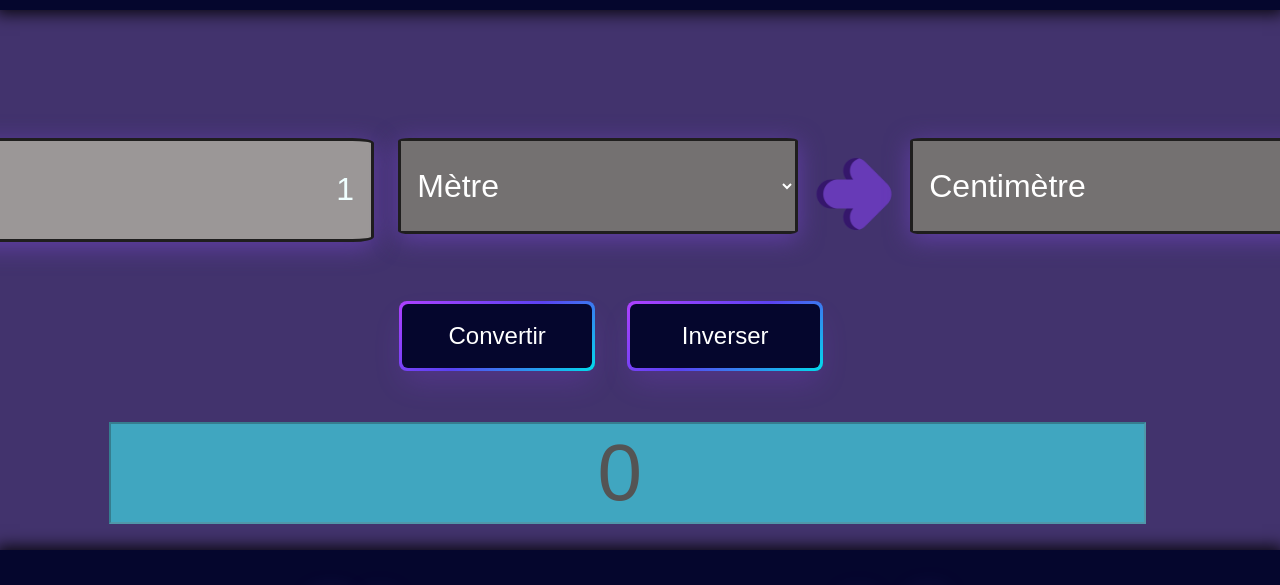
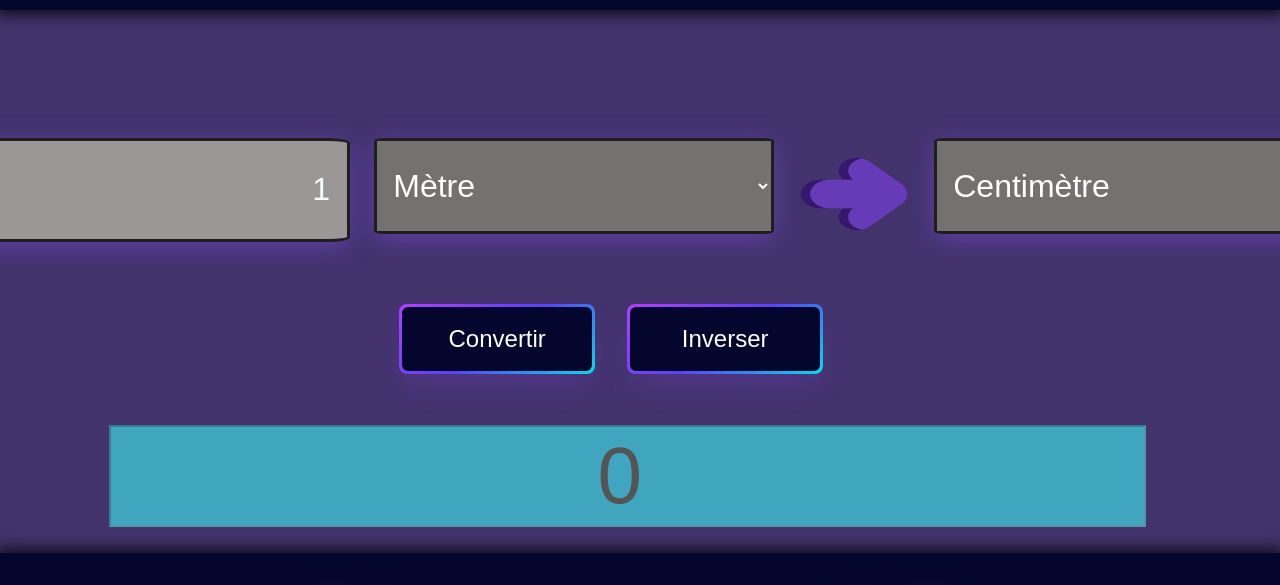
Before and after one commit to Sterbenfr/Convertisseur, a plain HTML site: page MainSite.html in a window 1280 px wide. Shown: the part 211-796 px from the top of the page. Drawn offline with Linux system fonts and the light colour scheme.

Commit message:
test fixing img size

```diff
--- a/Design.css
+++ b/Design.css
@@ -60,8 +60,7 @@ h2 {
 }
 
 
-
-img {
+.Fleche img {
     width: 10rem;
     height: 7rem;
 }
@@ -226,6 +225,11 @@ img {
     display: grid;
 }
 
+img {
+    height: 25px;
+    width: 25px;
+}
+
 /*icon credit :
 monkik: tour
 ariefstudio : fleche
--- a/MainSite.html
+++ b/MainSite.html
@@ -31,7 +31,10 @@
                     <option value="Golden Gate">Golden Gate</option>
                 </select>
             </div>
-            <img src="/Img/fleche-droite.png" alt="Icon-Flèche">
+            <div class="Fleche">
+                <img src="/Img/fleche-droite.png" alt="Icon-Flèche">
+            </div>
+
             <div class="conv-input">
                 <select name="Vers-Unit" id="Vers-Unit">
                     <option value="km">Kilomètre</option>
```
